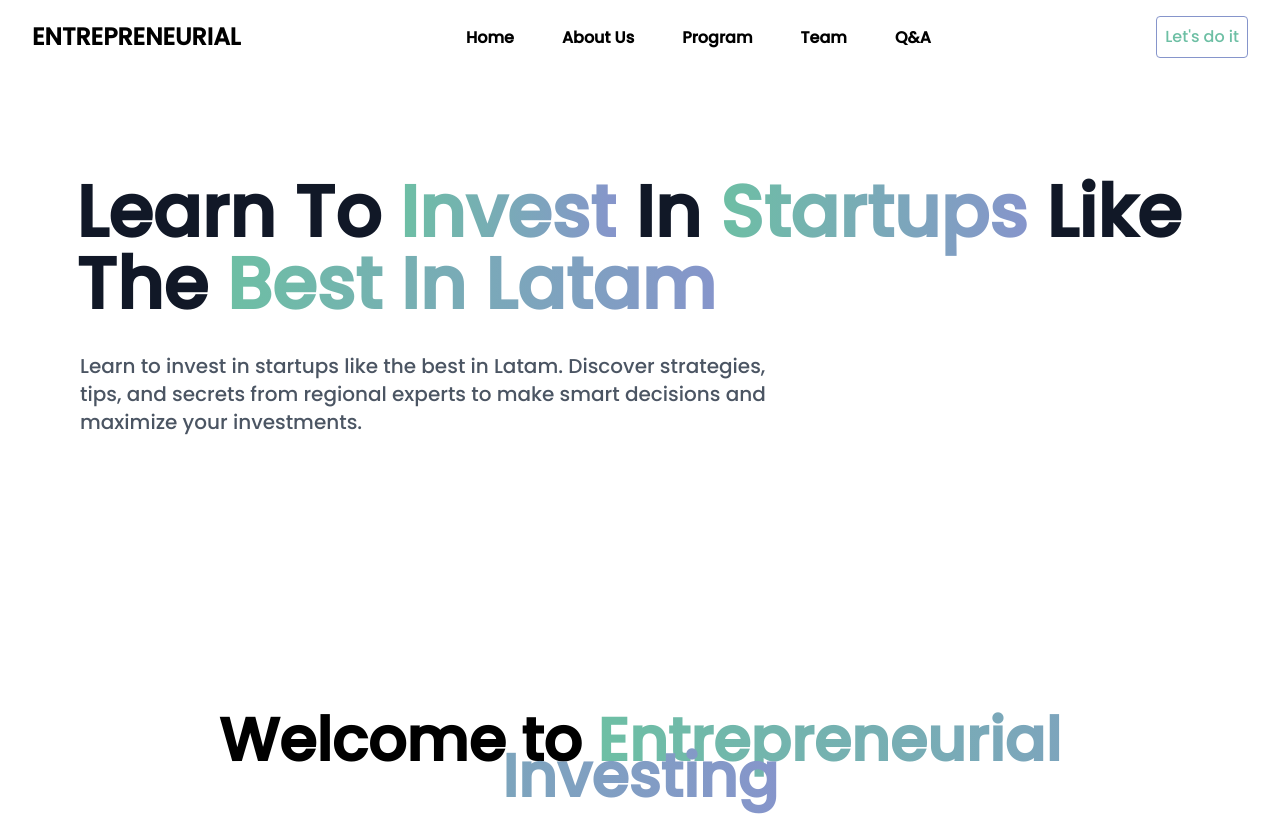
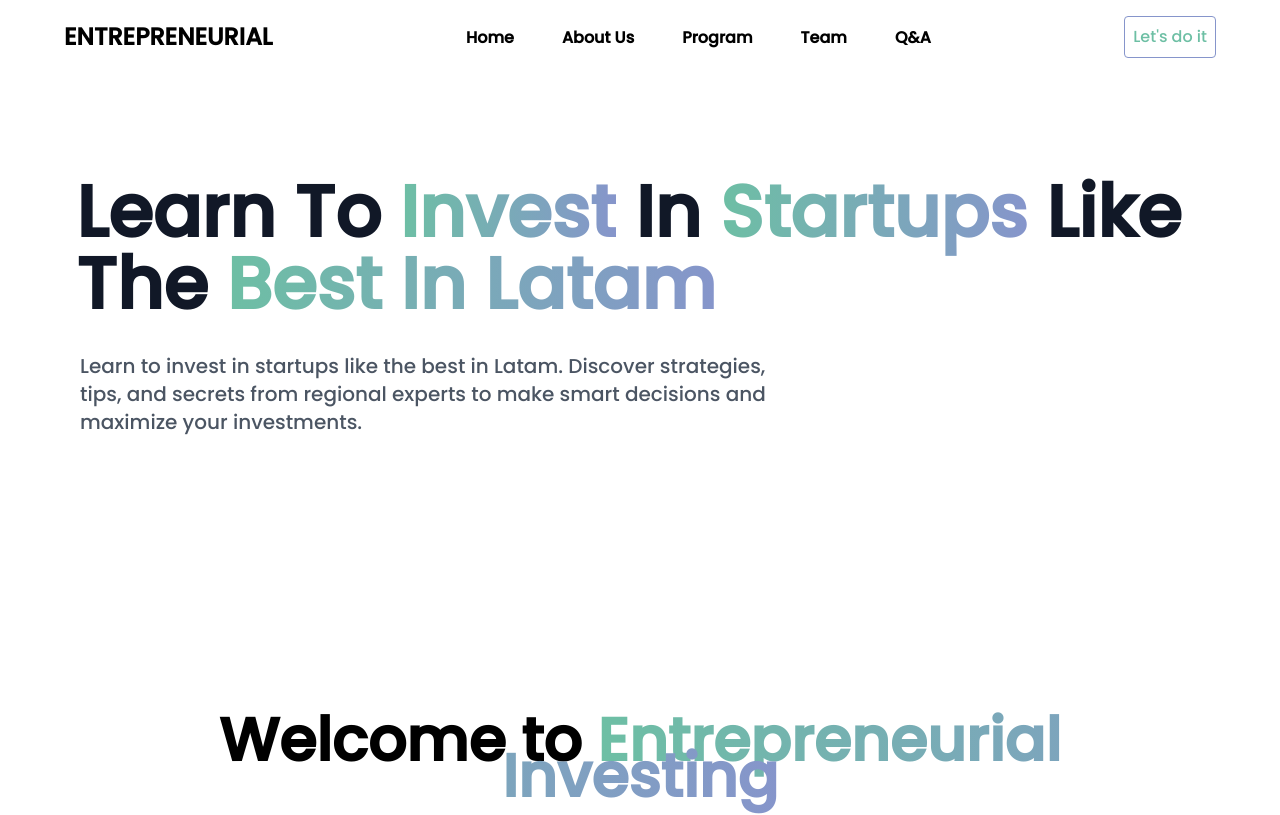
Before and after one commit to FabianEspitia-it/Entrepreneurial-Investing-WebSite, a Next.js app: page / in a window 1280 px wide. Shown: the top 815 px of the page. Built offline with nearby package versions, Linux system fonts and the light colour scheme.

Commit message:
header name and button margins fixed

```diff
--- a/src/app/page.tsx
+++ b/src/app/page.tsx
@@ -27,7 +27,7 @@ export default function Home() {
   return (
     <div className="min-h-screen bg-white">
       <header className={`fixed top-0 left-0 w-full flex justify-between items-center p-4 bg-white z-50  ${!top ? 'bg-white backdrop-blur-lg shadow-lg duration-200' : ''}`}>
-        <h1 className="md:text-2xl font-bold pl-4 text-md ">ENTREPRENEURIAL</h1>
+        <h1 className="lg:text-2xl lg:pl-12 font-bold pl-4 text-md ">ENTREPRENEURIAL</h1>
         <nav>
           <ul className="lg:flex space-x-4 sm:space-x-10 text-black font-bold hidden">
             <li className="border-b-2 border-transparent px-1 pt-1 hover:border-EI_purple hover:text-gradient duration-200">
@@ -48,7 +48,7 @@ export default function Home() {
           </ul>
         </nav>
         <div className="flex justify-between items-center">
-          <button className="border border-EI_purple text-EI_green py-2 px-2 rounded mr-4 hover:bg-EI_green hover:text-white hover:border-EI_green duration-200">
+          <button className="border border-EI_purple text-EI_green p-2 rounded mr-12 hover:bg-EI_green hover:text-white hover:border-EI_green duration-200">
             Let&apos;s do it
           </button>
           <MobileMenu />
```
